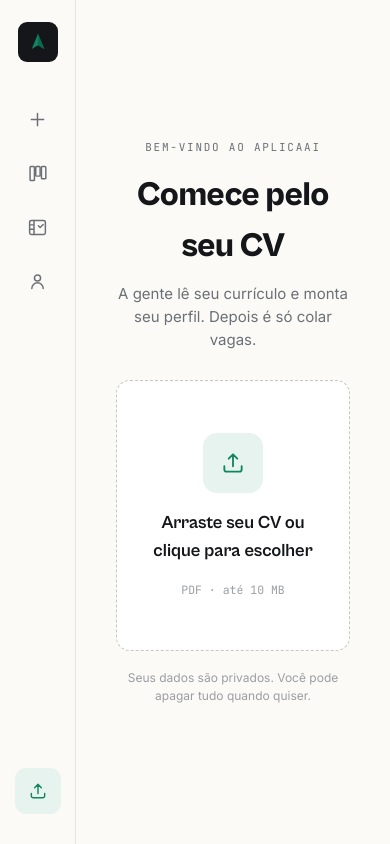
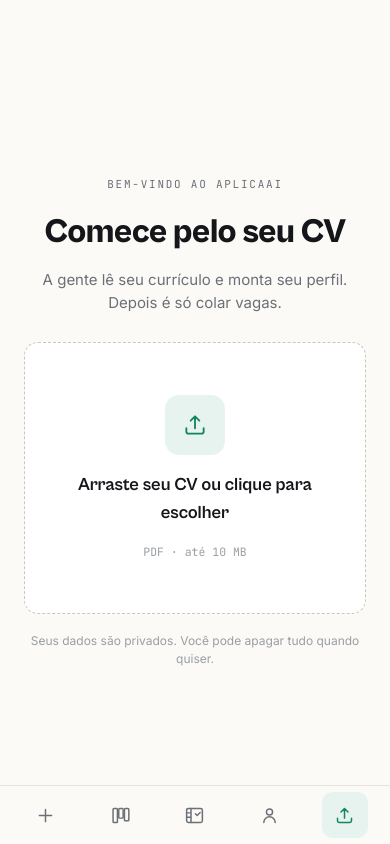
Before and after one commit to Lzdevmendes/AplicaIA, a Next.js app: page /onboarding in a window 390 px wide. Built offline with nearby package versions, Linux system fonts and the light colour scheme.

Commit message:
feat: responsividade mobile em todas as telas

```diff
--- a/src/app/(app)/layout.tsx
+++ b/src/app/(app)/layout.tsx
@@ -4,7 +4,7 @@ export default function AppLayout({ children }: { children: React.ReactNode }) {
   return (
     <div className="flex min-h-screen bg-bg">
       <Rail />
-      <main className="vp-scroll flex-1 min-w-0 h-screen overflow-y-auto">
+      <main className="vp-scroll flex-1 min-w-0 h-screen overflow-y-auto pb-[72px] md:pb-0">
         {children}
       </main>
     </div>
--- a/src/app/(app)/nova/page.tsx
+++ b/src/app/(app)/nova/page.tsx
@@ -35,7 +35,7 @@ export default async function NovaCandidaturaPage() {
     process.env.NEXT_PUBLIC_GMAIL_SEND_MODE === "api" ? "api" : "deeplink";
 
   return (
-    <section className="px-10 pt-[34px] pb-12 max-w-[1320px] mx-auto">
+    <section className="px-5 sm:px-10 pt-6 sm:pt-[34px] pb-12 max-w-[1320px] mx-auto">
       <PageHeader
         eyebrow="Nova candidatura"
         title="Transforme a vaga em um e-mail pronto"
--- a/src/app/(app)/tarefas/page.tsx
+++ b/src/app/(app)/tarefas/page.tsx
@@ -62,7 +62,7 @@ export default async function TarefasPage() {
   const pct = tasks.length ? Math.round((done / tasks.length) * 100) : 0;
 
   return (
-    <section className="px-10 pt-[34px] pb-12">
+    <section className="px-5 sm:px-10 pt-6 sm:pt-[34px] pb-12">
       <PageHeader eyebrow="Tarefas" title="Sua semana de busca">
         <div className="flex items-center gap-2.5">
           <div className="flex items-center gap-2 border border-border bg-surface rounded-lg px-3 py-2 shadow-flat">
@@ -78,8 +78,8 @@ export default async function TarefasPage() {
       </PageHeader>
 
       {tasks.length > 0 && (
-        <div className="flex items-center gap-[22px] border border-border bg-surface rounded-lg px-5 py-4 mb-[22px] shadow-flat">
-          <div className="flex-1 min-w-0">
+        <div className="flex flex-wrap items-center gap-4 sm:gap-[22px] border border-border bg-surface rounded-lg px-5 py-4 mb-[22px] shadow-flat">
+          <div className="flex-1 min-w-[220px]">
             <div className="flex items-baseline justify-between mb-[9px]">
               <span className="font-mono text-[11px] tracking-[0.08em] uppercase text-muted">
                 Progresso da sprint
--- a/src/app/(app)/tracker/page.tsx
+++ b/src/app/(app)/tracker/page.tsx
@@ -37,7 +37,7 @@ export default async function TrackerPage() {
   ];
 
   return (
-    <section className="px-10 pt-[34px] pb-12">
+    <section className="px-5 sm:px-10 pt-6 sm:pt-[34px] pb-12">
       <header className="mb-6">
         <div className="font-mono text-[11px] tracking-[0.14em] uppercase text-muted mb-2">
           AplicaAI · Tracker
@@ -46,11 +46,11 @@ export default async function TrackerPage() {
           Suas candidaturas
         </h1>
 
-        <div className="flex border border-border rounded-lg bg-surface overflow-hidden w-fit shadow-flat">
+        <div className="vp-scroll flex border border-border rounded-lg bg-surface overflow-x-auto w-full sm:w-fit shadow-flat">
           {metrics.map((mt) => (
             <div
               key={mt.label}
-              className="px-[26px] py-4"
+              className="px-4 sm:px-[26px] py-4 flex-none"
               style={{ borderLeft: mt.first ? "none" : "1px solid var(--color-border)" }}
             >
               <div className="font-mono text-[26px] font-semibold text-ink leading-none">
--- a/src/components/nova/nova-flow.tsx
+++ b/src/components/nova/nova-flow.tsx
@@ -215,7 +215,7 @@ export function NovaFlow({
     (tab === "paste" ? jobText.trim().length > 20 : !!image);
 
   return (
-    <div className="grid grid-cols-[minmax(0,1fr)_minmax(0,1.15fr)] gap-6 items-start">
+    <div className="grid grid-cols-1 lg:grid-cols-[minmax(0,1fr)_minmax(0,1.15fr)] gap-6 items-start">
       {/* ESQUERDA: entrada da vaga */}
       <div className="bg-surface border border-border rounded-lg shadow-card overflow-hidden">
         <div className="flex gap-0.5 p-1.5 border-b border-border bg-bg">
@@ -449,7 +449,7 @@ function EmailCard({
         </div>
       )}
 
-      <div className="px-5 py-3.5 border-t border-border bg-bg flex items-center gap-2.5">
+      <div className="px-5 py-3.5 border-t border-border bg-bg flex flex-wrap items-center gap-2.5">
         <button
           onClick={onRegenerate}
           className="border border-border bg-surface rounded-lg px-3.5 py-[11px] text-[13px] font-medium text-ink cursor-pointer flex items-center gap-[7px] hover:border-border3 transition-colors"
--- a/src/components/nova/skill-match.tsx
+++ b/src/components/nova/skill-match.tsx
@@ -66,7 +66,7 @@ export function SkillMatch({
           Cole a vaga ao lado e clique em gerar. O match aparece aqui.
         </p>
       ) : (
-        <div className="grid grid-cols-2 gap-x-[26px] gap-y-[7px]">
+        <div className="grid grid-cols-1 sm:grid-cols-2 gap-x-[26px] gap-y-[7px]">
           {skills.map((s, i) => (
             <div
               key={`${s.name}-${i}`}
--- a/src/components/onboarding/onboarding-flow.tsx
+++ b/src/components/onboarding/onboarding-flow.tsx
@@ -31,7 +31,7 @@ export function OnboardingFlow() {
   }
 
   return (
-    <section className="min-h-screen flex items-center justify-center p-10">
+    <section className="min-h-screen flex items-center justify-center p-6 sm:p-10">
       <div className="w-full max-w-[560px] text-center">
         <div className="font-mono text-[11px] tracking-[0.16em] uppercase text-muted mb-3.5">
           Bem-vindo ao AplicaAI
--- a/src/components/perfil/profile-view.tsx
+++ b/src/components/perfil/profile-view.tsx
@@ -66,7 +66,7 @@ export function ProfileView({ profile }: { profile: EditableProfile }) {
       )}
 
       {(education.length > 0 || certifications.length > 0) && (
-        <div className="grid grid-cols-2 gap-3.5">
+        <div className="grid grid-cols-1 sm:grid-cols-2 gap-3.5">
           <Card>
             <CardLabel>Formação</CardLabel>
             <div className="flex flex-col gap-3.5">
@@ -115,7 +115,7 @@ export function ProfileView({ profile }: { profile: EditableProfile }) {
         </div>
       )}
 
-      <div className="grid grid-cols-2 gap-3.5">
+      <div className="grid grid-cols-1 sm:grid-cols-2 gap-3.5">
         <Card>
           <CardLabel>Preferências</CardLabel>
           <div className="flex flex-col gap-2.5 text-[13.5px]">
--- a/src/components/ui/page-header.tsx
+++ b/src/components/ui/page-header.tsx
@@ -14,7 +14,7 @@ export function PageHeader({
   children?: React.ReactNode;
 }) {
   return (
-    <header className="flex items-end justify-between gap-6 mb-6">
+    <header className="flex flex-wrap items-end justify-between gap-x-6 gap-y-4 mb-6">
       <div>
         <div className="font-mono text-[11px] tracking-[0.14em] uppercase text-muted mb-2">
           AplicaAI · {eyebrow}
--- a/src/components/ui/rail.tsx
+++ b/src/components/ui/rail.tsx
@@ -16,23 +16,25 @@ const NAV = [
   { href: "/tracker", title: "Tracker", Icon: IconTracker },
   { href: "/tarefas", title: "Tarefas", Icon: IconTasks },
   { href: "/perfil", title: "Perfil", Icon: IconProfile },
+  { href: "/onboarding", title: "Onboarding", Icon: IconUpload },
 ] as const;
 
-function railClass(active: boolean) {
+function itemClass(active: boolean) {
   return [
     "w-[46px] h-[46px] rounded-[11px] flex items-center justify-center",
-    "mb-2 transition-colors duration-100",
-    active
-      ? "bg-pine-tint text-pine"
-      : "bg-transparent text-muted hover:bg-subtle",
+    "transition-colors duration-100",
+    active ? "bg-pine-tint text-pine" : "bg-transparent text-muted hover:bg-subtle",
   ].join(" ");
 }
 
 export function Rail() {
   const pathname = usePathname();
+  const isActive = (href: string) => pathname === href;
 
   return (
-    <nav className="w-[76px] flex-none bg-bg border-r border-border flex flex-col items-center py-[22px] sticky top-0 h-screen">
+    <>
+      {/* Desktop: barra lateral vertical */}
+      <nav className="hidden md:flex w-[76px] flex-none bg-bg border-r border-border flex-col items-center py-[22px] sticky top-0 h-screen">
         <Link
           href="/nova"
           aria-label="AplicaAI"
@@ -41,14 +43,14 @@ export function Rail() {
           <LogoMark size={20} />
         </Link>
 
-      {NAV.map(({ href, title, Icon }) => (
+        {NAV.slice(0, 4).map(({ href, title, Icon }) => (
           <Link
             key={href}
             href={href}
             title={title}
             aria-label={title}
-          aria-current={pathname === href ? "page" : undefined}
-          className={railClass(pathname === href)}
+            aria-current={isActive(href) ? "page" : undefined}
+            className={`${itemClass(isActive(href))} mb-2`}
           >
             <Icon size={21} />
           </Link>
@@ -59,12 +61,28 @@ export function Rail() {
             href="/onboarding"
             title="Onboarding"
             aria-label="Onboarding"
-          aria-current={pathname === "/onboarding" ? "page" : undefined}
-          className={railClass(pathname === "/onboarding")}
+            aria-current={isActive("/onboarding") ? "page" : undefined}
+            className={itemClass(isActive("/onboarding"))}
           >
             <IconUpload size={20} />
           </Link>
         </div>
       </nav>
+
+      {/* Mobile: barra de navegação inferior fixa */}
+      <nav className="md:hidden fixed bottom-0 inset-x-0 z-50 bg-bg border-t border-border flex items-center justify-around px-2 pt-1.5 pb-[max(6px,env(safe-area-inset-bottom))]">
+        {NAV.map(({ href, title, Icon }) => (
+          <Link
+            key={href}
+            href={href}
+            aria-label={title}
+            aria-current={isActive(href) ? "page" : undefined}
+            className={itemClass(isActive(href))}
+          >
+            <Icon size={21} />
+          </Link>
+        ))}
+      </nav>
+    </>
   );
 }
```
Also changed, not shown: src/components/perfil/profile-editor.tsx (+5 -5 lines), src/components/perfil/profile-form.tsx (+4 -4 lines). Lines whose indentation alone changed are shown as unchanged.
